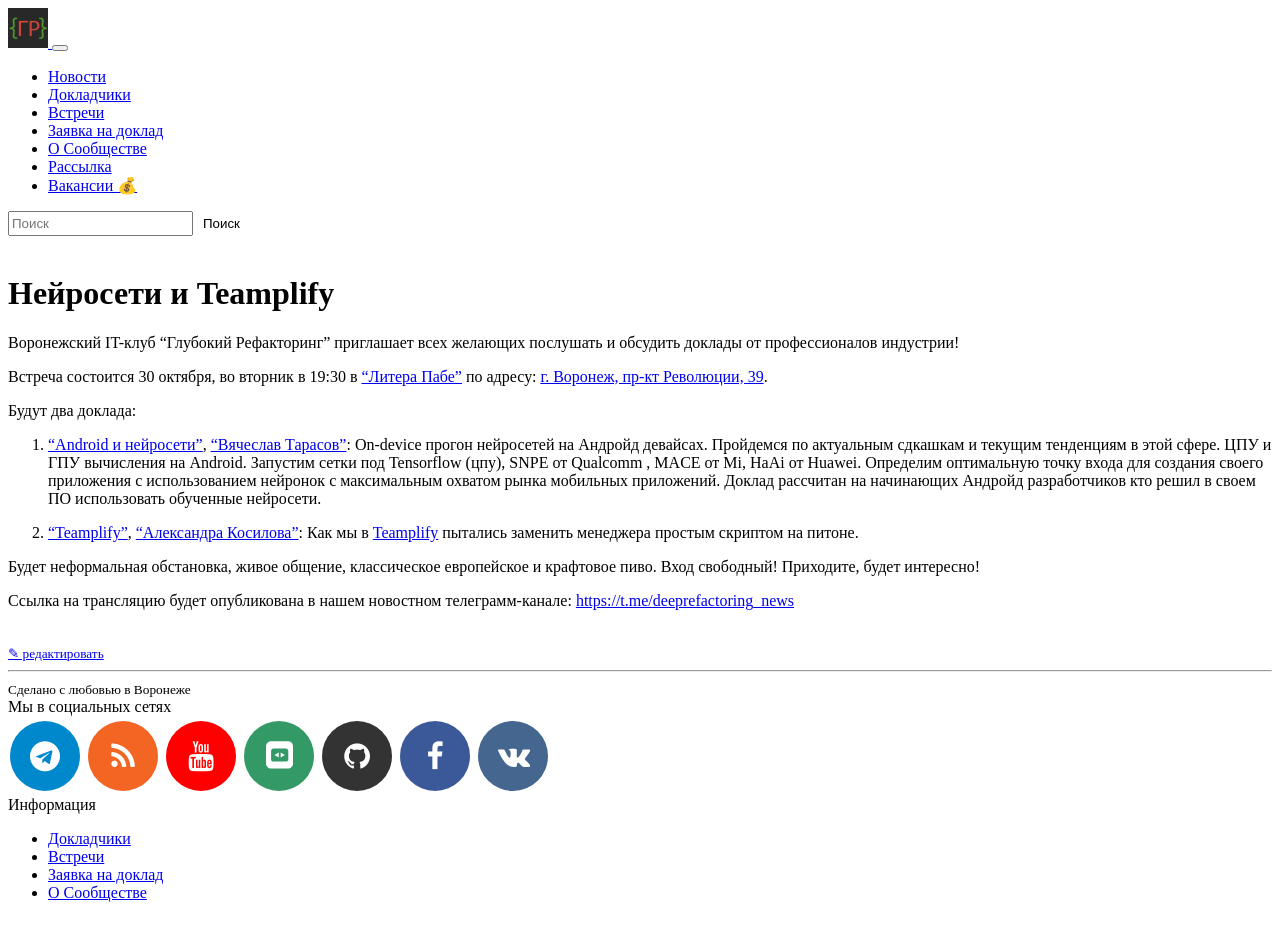
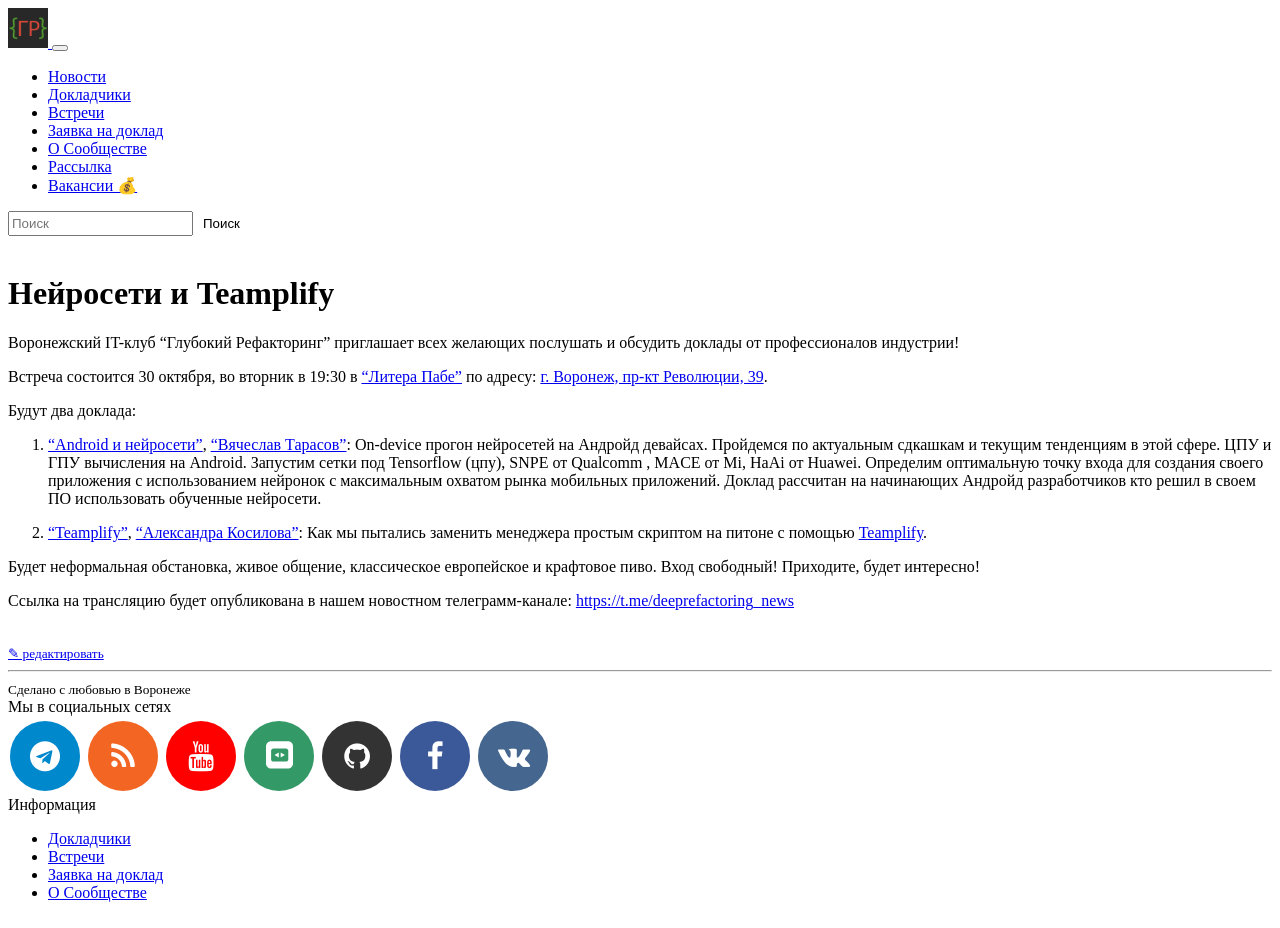
Before and after one commit to deeprefactoring/deeprefactoring.github.io, a Jekyll site: the page built from _posts/2018-10-25-meetup-35.md, in a window 1280 px wide. Built offline with Jekyll 4.4.1, drawn with Linux system fonts in a browser that asks for light colours; nearby versions of some CDN libraries.

Commit message:
Fix teamplify description (#143)

```diff
--- a/_posts/2018-10-25-meetup-35.md
+++ b/_posts/2018-10-25-meetup-35.md
@@ -20,7 +20,7 @@
 
 1. ["Android и нейросети"]({% link _papers/35-neuroandroid.md %}), ["Вячеслав Тарасов"]({% link _speakers/vyacheslav-tarasov.md %}): On-device прогон нейросетей на Андройд девайсах. Пройдемся по актуальным сдкашкам и текущим тенденциям в этой сфере. ЦПУ и ГПУ вычисления на Android. Запустим сетки под Tensorflow (цпу), SNPE от Qualcomm , MACE от Mi, HaAi от Huawei. Определим оптимальную точку входа для создания своего приложения с использованием нейронок с максимальным охватом рынка мобильных приложений. Доклад рассчитан на начинающих Андройд разработчиков кто решил в своем ПО использовать обученные нейросети.
 
-2. ["Teamplify"]({% link _papers/35-teamplify.md %}), ["Александра Косилова"]({% link _speakers/alexandra-kosilova.md %}): Как мы в [Teamplify](http://teamplify.com/) пытались заменить менеджера простым скриптом на питоне.
+2. ["Teamplify"]({% link _papers/35-teamplify.md %}), ["Александра Косилова"]({% link _speakers/alexandra-kosilova.md %}): Как мы пытались заменить менеджера простым скриптом на питоне с помощью [Teamplify](http://teamplify.com/).
 
 Будет неформальная обстановка, живое общение, классическое европейское и крафтовое пиво. Вход свободный! Приходите, будет интересно!
 
```
